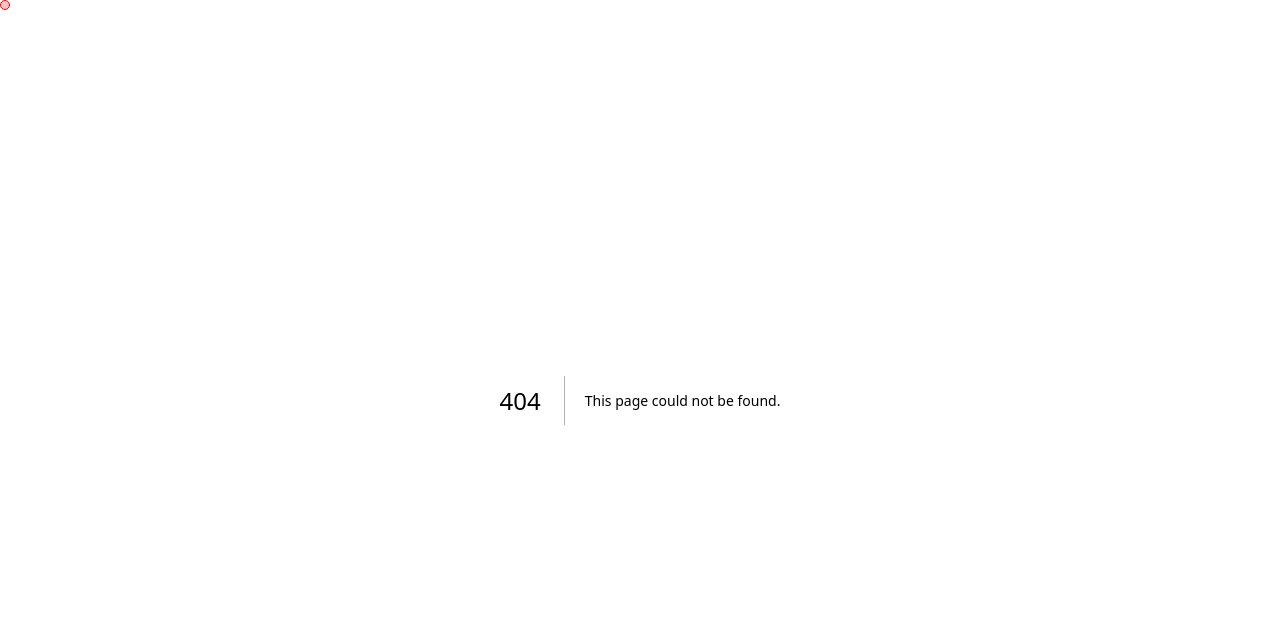
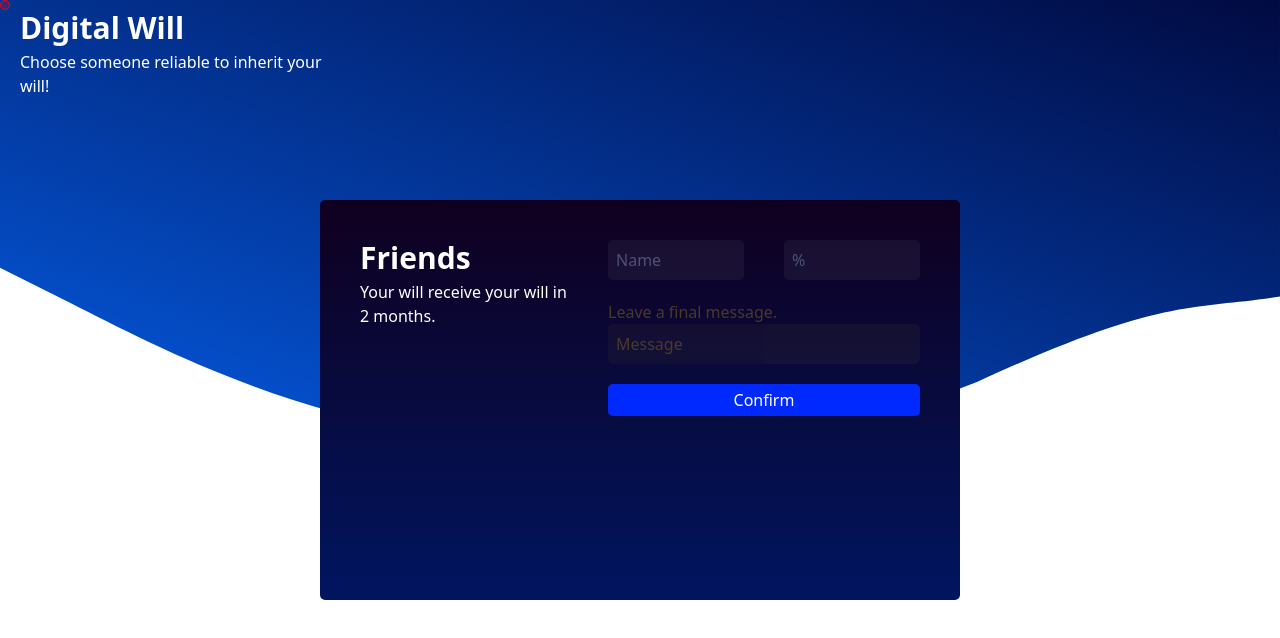
Before and after one commit to DAYusein211/West-side, a Next.js app in the folder website/: page /Friends in a window 1280 px wide. Before the commit this address had no page. Shown: the top 638 px of the page. Built offline with nearby package versions, Linux system fonts and the light colour scheme; no server answers.

Commit message:
Implement working Inheritance (close #14)

```diff
--- /dev/null
+++ b/website/app/Family/page.jsx
@@ -0,0 +1,9 @@
+import Will from '@/components/will'
+
+export default function Page()
+{
+    return <main>
+
+        <Will data = {"Family"}/>
+    </main>
+}
--- /dev/null
+++ b/website/app/Friends/page.jsx
@@ -0,0 +1,11 @@
+import Will from '@/components/will'
+
+export default function Page()
+{
+
+
+    return <main>
+
+        <Will data = {"Friends"}/>
+    </main>
+}
--- a/website/app/will/[relationId]/page.jsx
+++ /dev/null
@@ -1,46 +0,0 @@
-"use client";
-import {useState} from "react"
-import { useRouter } from "next/navigation";
-import { useSession } from "next-auth/react";
-import Image from "next/image";
-import pagesWave from '@/assets/pagesWave.svg';
-
-export default function Page({params})
-{
-    const [IBAN, setIBAN] = useState("");
-    const [reciever, setReciever] = useState("");
-    const [amount, setAmount] = useState("");
-    const [error, setError] = useState("");
-    const router = useRouter();
-    const { data: session, status } = useSession();
-    const sender = session?.user?.name;
-    return <main>
-        <div className="absolute w-[100vw] h-[500px]">
-            <Image src={pagesWave} layout="responsive" width = {0} height= {0}/>
-        </div>
-        <div className="absolute top-[10px] left-[20px] flex flex-col gap-1 text-white">
-            <h1 className="text-3xl font-bold">Digital Will</h1>
-            <div className=" w-[25vw]">Choose someone reliable to inherit your will! {sender}</div>
-        </div>
-        <div className="absolute w-screen h-screen flex justify-center items-center text-white">
-            <div className="absolute w-[50%] flex gap-10 h-[400px] [background:linear-gradient(180deg,rgb(15.51,0,31.01)_0%,rgb(0.32,21.28,95.61)_100%)] p-10 rounded-[5px]">
-                <div className="flex flex-col gap-1 w-[40%]">
-                    <h1 className="text-3xl font-bold">{params.relationId}</h1>
-                    <div className=" w-[100%]">Your {params.relationId} will receive your will in 2 months. </div>
-                </div>
-                <form className="w-[60%] flex flex-col gap-5">
-                    <div className="flex flex-row gap-10">
-                        <input onChange = { e => setIBAN(e.target.value.trim())} type="text" placeholder="IBAN"/>
-                        <input type="text" placeholder="%"/>
-                    </div>
-                    <div>
-                        <label className="text-[#FFD100] opacity-25">Leave a final message.</label>
-                        <input type="text" placeholder="Message" className="bg-[#FFD203] bg-opacity-15 caret-[#FFD100] text-[#FFD100] opacity-25 placeholder:text-[#FFD100]"/>
-                    </div>
-                    <button className="bg-[#0029FF]  w-[100%] rounded-[5px] p-1">Confirm</button>
-                </form>
-            </div>
-        </div>
-
-    </main>
-}
--- a/website/app/will/page.jsx
+++ b/website/app/will/page.jsx
@@ -1,5 +1,6 @@
 
 import DigitalWill from '@/components/digitalWill'
+
 export default function Will()
 {
     return <main>
--- a/website/components/digitalWill.jsx
+++ b/website/components/digitalWill.jsx
@@ -18,7 +18,7 @@ export default function DigitalWill()
         </div>
         <div className="absolute top-[50px] flex w-screen h-screen justify-center items-center text-white">
             <div className="flex flex-col justify-between w-[350px] h-[600px] gap-16 md:flex-row md:h-[300px] md:w-[60vw]">
-            <Link href = "/will/Family" className="w-[100%] h-[100%] [background:linear-gradient(180deg,rgb(15.51,0,31.01)_0%,rgb(0.32,21.28,95.61)_100%)] rounded-[5px] opacity-90 hover:opacity-100 duration-200">
+            <Link href = "/Family" className="w-[100%] h-[100%] [background:linear-gradient(180deg,rgb(15.51,0,31.01)_0%,rgb(0.32,21.28,95.61)_100%)] rounded-[5px] opacity-90 hover:opacity-100 duration-200">
                     <div className="absolute">
                         <div className="absolute top-[20px] left-[20px] flex flex-col gap-2">
                             <h1 className="text-3xl">Family</h1>
@@ -26,7 +26,7 @@ export default function DigitalWill()
                         </div>
                     </div>
                 </Link>
-            <Link href = "/will/Friends" className="w-[100%] h-[100%] [background:linear-gradient(180deg,rgb(15.51,0,31.01)_0%,rgb(0.32,21.28,95.61)_100%)] rounded-[5px] opacity-90 hover:opacity-100 duration-200">
+            <Link href = "/Friends" className="w-[100%] h-[100%] [background:linear-gradient(180deg,rgb(15.51,0,31.01)_0%,rgb(0.32,21.28,95.61)_100%)] rounded-[5px] opacity-90 hover:opacity-100 duration-200">
                 <div className="absolute  w-[100%]">
                     <div className="absolute top-[20px] left-[20px] flex flex-col gap-2">
                         <h1 className="text-3xl">Friends</h1>
--- /dev/null
+++ b/website/components/will.jsx
@@ -0,0 +1,108 @@
+'use client'
+import {useState} from "react"
+import { useRouter } from "next/navigation";
+import { useSession } from "next-auth/react";
+import Image from "next/image";
+import pagesWave from '@/assets/pagesWave.svg';
+export default function Will({data})
+{
+    const [reciever, setReciever] = useState("");
+    let amount = 0;
+    const [percentage, setPercentage] = useState("");
+    const [error, setError] = useState("");
+    const router = useRouter();
+    const { data: session, status } = useSession();
+    const sender = session?.user?.name;
+
+    const handleSubmit = async (e) =>
+    {
+
+        e.preventDefault();
+
+        if(!reciever || !percentage)
+        {
+            setError("Fill in all of it!");
+        return;
+        }
+
+        const data = await fetch("api/accounts",
+        {
+        method: "GET",
+        headers: {"Content-Type": "application/json"},
+      });
+
+        if (!data.ok)
+            console.error('Error updating user:', data.statusText);
+        const decoded = await data.json();
+
+        decoded.map(d=>
+            {
+                if(d.name === sender)
+                {
+
+                    amount = d.balance * (percentage / 100);
+                }
+            })
+
+
+
+            const send = await fetch("api/sender",
+            {
+            method: "POST",
+            headers: {"Content-Type": "application/json"},
+            body: JSON.stringify({sender, amount })});
+            if(send.ok)
+            {
+                const form = e.target;
+                form.reset();
+                router.push('/will');
+            }
+
+            const receive = await fetch("api/receiver",
+            {
+            method: "POST",
+            headers: {"Content-Type": "application/json"},
+            body: JSON.stringify({reciever, amount})});
+            if(receive.ok)
+            {
+                const form = e.target;
+                form.reset();
+                router.push('/will')
+            }
+
+}
+
+    return <main>
+    <div className="absolute w-[100vw] h-[500px]">
+        <Image src={pagesWave} layout="responsive" width = {0} height= {0}/>
+    </div>
+    <div className="absolute top-[10px] left-[20px] flex flex-col gap-1 text-white">
+        <h1 className="text-3xl font-bold">Digital Will</h1>
+        <div className=" w-[25vw]">Choose someone reliable to inherit your will!</div>
+    </div>
+    <div className="absolute w-screen h-screen flex justify-center items-center text-white">
+        <div className="absolute w-[50%] flex gap-10 h-[400px] [background:linear-gradient(180deg,rgb(15.51,0,31.01)_0%,rgb(0.32,21.28,95.61)_100%)] p-10 rounded-[5px]">
+            <div className="flex flex-col gap-1 w-[40%]">
+                <h1 className="text-3xl font-bold">{data}</h1>
+                <div className=" w-[100%]">Your will receive your will in 2 months. </div>
+            </div>
+            <form className="w-[60%] flex flex-col gap-5" onSubmit={handleSubmit}>
+                <div className="flex flex-row gap-10">
+                    <input onChange = { e => setReciever(e.target.value.trim())} type="text" placeholder="Name"/>
+                    <input onChange = { e => {if(e.target.value <= 100)setPercentage(e.target.value.trim());else setPercentage(100)}} type="text" placeholder="%"/>
+                </div>
+                <div>
+                    <label className="text-[#FFD100] opacity-25">Leave a final message.</label>
+                    <input type="text" placeholder="Message" className="bg-[#FFD203] bg-opacity-15 caret-[#FFD100] text-[#FFD100] opacity-25 placeholder:text-[#FFD100]"/>
+                </div>
+                <button className="bg-[#0029FF]  w-[100%] rounded-[5px] p-1">Confirm</button>
+            </form>
+        </div>
+    </div>
+
+</main>
+}
+
+/*
+
+*/
```
